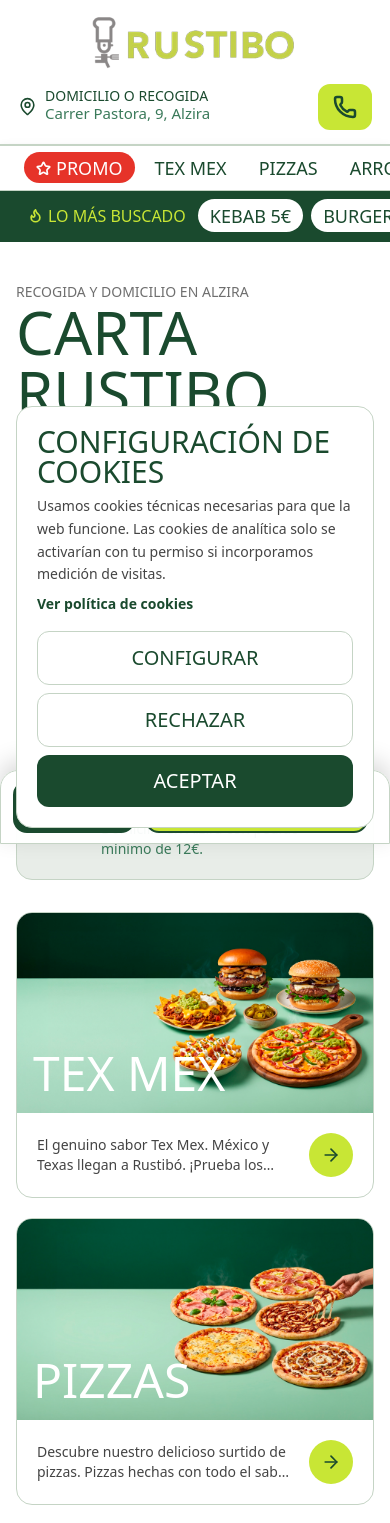
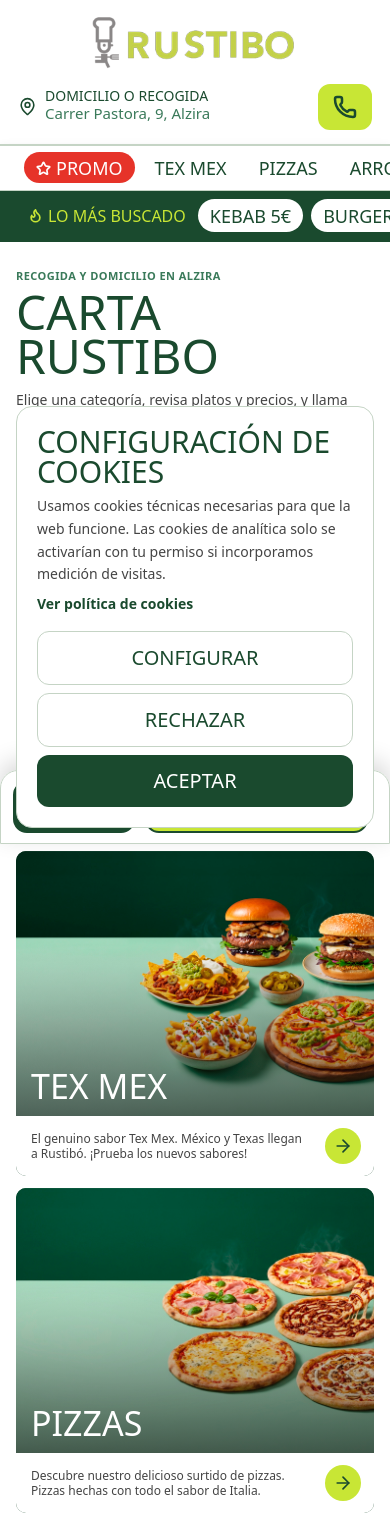
Before and after one commit to elvismedia-create/rustibo-web, a Next.js app: page /carta in a window 390 px wide. Shown: the top 1523 px of the page. Built offline with nearby package versions, Linux system fonts and the light colour scheme.

Commit message:
Rediseña carta para movil

```diff
--- a/src/app/carta/page.js
+++ b/src/app/carta/page.js
@@ -12,12 +12,12 @@
   }));
 
   return (
-    <main className="mx-auto max-w-7xl px-4 py-10 sm:px-6 lg:px-8">
-      <div className="mb-8 flex flex-col gap-4 md:flex-row md:items-end md:justify-between">
+    <main className="carta-page mx-auto max-w-7xl px-4 py-10 sm:px-6 lg:px-8">
+      <div className="carta-page-header mb-8 flex flex-col gap-4 md:flex-row md:items-end md:justify-between">
         <div>
-          <p className="text-sm font-normal uppercase text-[var(--color-gray-sub)]">Recogida y domicilio en Alzira</p>
-          <h1 className="text-6xl uppercase text-[var(--color-green-dark)] md:text-7xl">Carta Rustibo</h1>
-          <p className="mt-2 max-w-2xl font-normal text-[var(--color-gray-text)]">
+          <p className="carta-page-kicker text-sm font-normal uppercase text-[var(--color-gray-sub)]">Recogida y domicilio en Alzira</p>
+          <h1 className="carta-page-title text-6xl uppercase text-[var(--color-green-dark)] md:text-7xl">Carta Rustibo</h1>
+          <p className="carta-page-intro mt-2 max-w-2xl font-normal text-[var(--color-gray-text)]">
             Elige una categoría, revisa platos y precios, y llama para completar tu pedido. Domicilio con mínimo de 12€ y pago con tarjeta en casa.
           </p>
         </div>
@@ -48,10 +48,10 @@
         </div>
       </div>
 
-      <div className="grid gap-5 sm:grid-cols-2 lg:grid-cols-3">
+      <div className="carta-category-grid grid gap-5 sm:grid-cols-2 lg:grid-cols-3">
         {categorias.map((cat) => (
-          <Link key={cat.slug} href={`/categoria/${cat.slug}`} className="promo-card group overflow-hidden rounded-2xl bg-[var(--color-white)]">
-            <div className="relative aspect-[16/9] overflow-hidden">
+          <Link key={cat.slug} href={`/categoria/${cat.slug}`} className="carta-category-card promo-card group overflow-hidden rounded-2xl bg-[var(--color-white)]">
+            <div className="carta-category-image relative aspect-[16/9] overflow-hidden">
               <div
                 className="absolute inset-0 bg-cover bg-center transition-transform duration-500 group-hover:scale-105"
                 style={{ backgroundImage: `url('${cat.imagenPrincipal}')` }}
@@ -60,7 +60,7 @@
                 {cat.titulo}
               </h2>
             </div>
-            <div className="flex items-center justify-between gap-4 p-5">
+            <div className="carta-category-body flex items-center justify-between gap-4 p-5">
               <p className="line-clamp-2 text-sm font-normal text-[var(--color-gray-text)]">{cat.subtitulo}</p>
               <span className="flex h-11 w-11 shrink-0 items-center justify-center rounded-full bg-[var(--color-lime)] text-[var(--color-green-dark)]">
                 <ArrowRight size={20} />
--- a/src/app/globals.css
+++ b/src/app/globals.css
@@ -1255,11 +1255,87 @@
     font-family: var(--font-mobile);
   }
 
+  .carta-page {
+    padding-bottom: 34px;
+    padding-top: 26px;
+  }
+
+  .carta-page-header {
+    gap: 16px;
+    margin-bottom: 22px;
+  }
+
+  .carta-page-kicker {
+    color: var(--color-green-medium);
+    font-size: 11px;
+    font-weight: 800;
+    letter-spacing: 0.04em;
+  }
+
+  .carta-page-title {
+    font-size: 48px;
+    line-height: 0.92;
+    margin-top: 6px;
+  }
+
+  .carta-page-intro {
+    font-size: 14px;
+    line-height: 1.45;
+    margin-top: 12px;
+  }
+
   .home-hero,
   .home-hero-content,
   .home-hero-content p,
   .home-hero-actions {
     font-family: var(--font-body);
+  }
+
+  .carta-category-grid {
+    gap: 12px;
+  }
+
+  .carta-category-card {
+    border: 0;
+    border-radius: 10px;
+    background: var(--color-green-dark);
+  }
+
+  .carta-category-image {
+    aspect-ratio: 1.35;
+  }
+
+  .carta-category-image::after {
+    background: linear-gradient(180deg, transparent 35%, rgba(17, 17, 17, 0.58));
+    content: "";
+    inset: 0;
+    pointer-events: none;
+    position: absolute;
+  }
+
+  .carta-category-image h2 {
+    bottom: 13px;
+    font-size: 34px;
+    left: 15px;
+    padding: 0;
+    right: 12px;
+    z-index: 1;
+  }
+
+  .carta-category-body {
+    background: var(--color-white);
+    min-height: 58px;
+    padding: 12px 13px 12px 15px;
+  }
+
+  .carta-category-body p {
+    font-size: 12px;
+    line-height: 1.25;
+  }
+
+  .carta-category-body span {
+    height: 36px;
+    width: 36px;
   }
 
   .desktop-logo {
```
